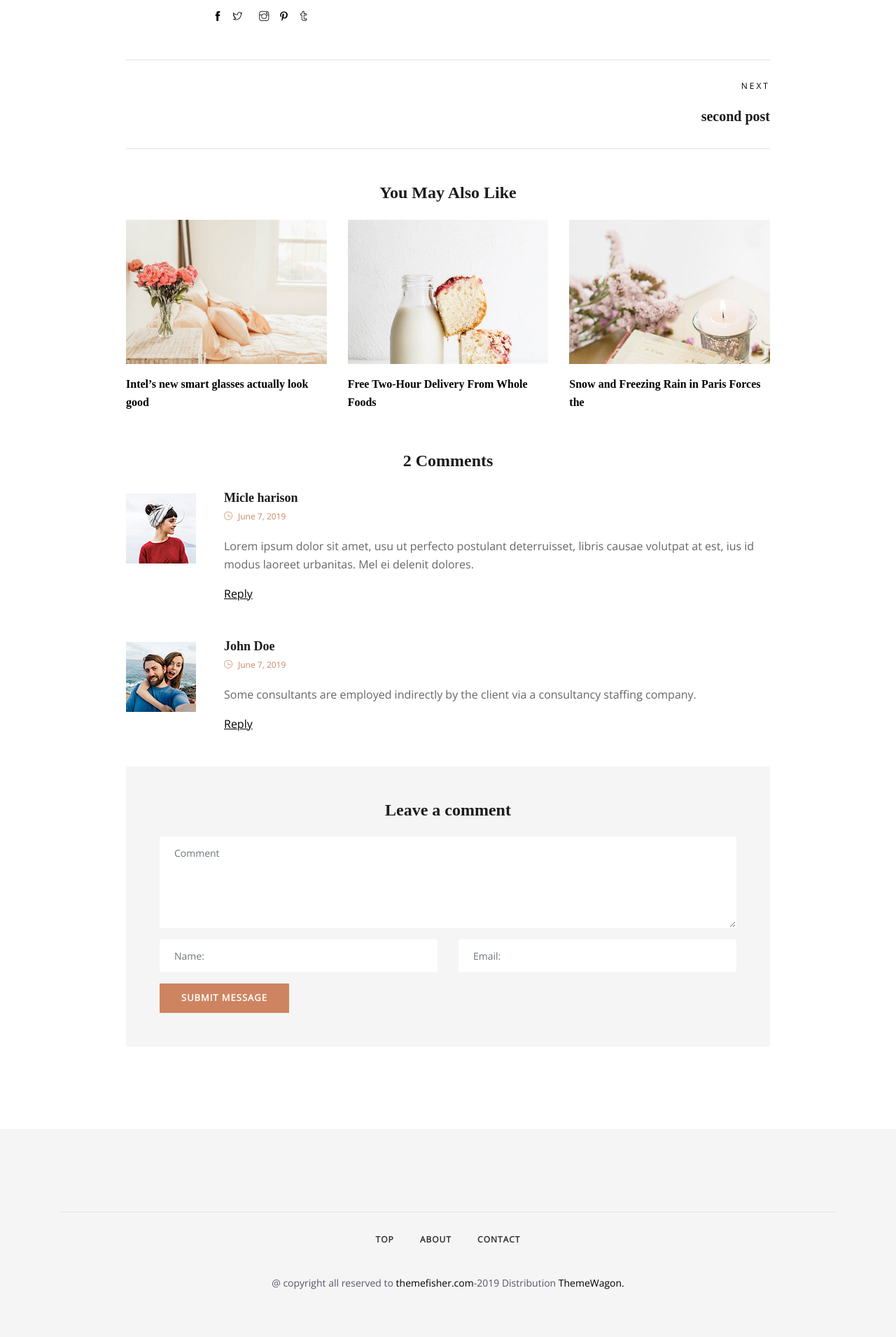
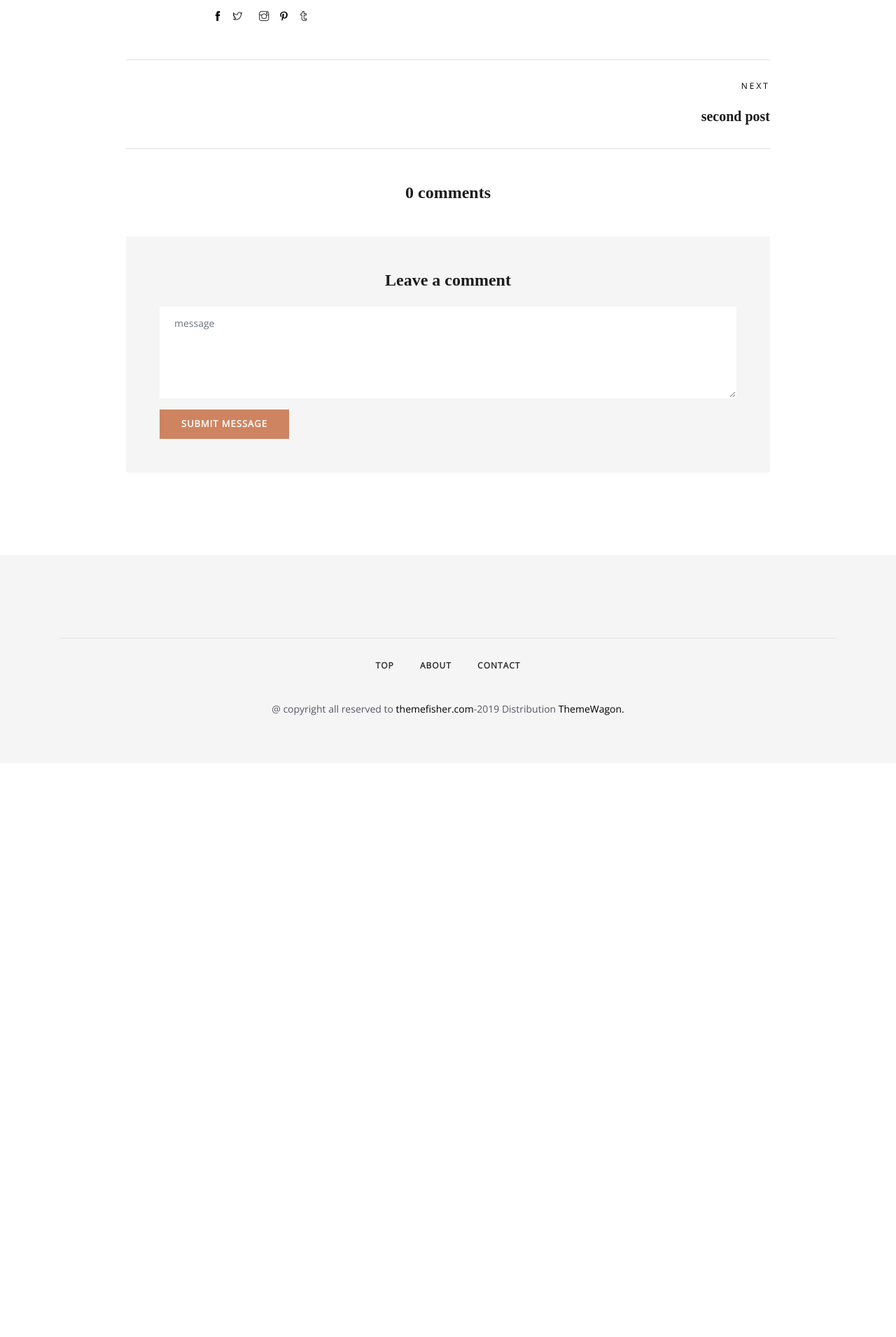
Before and after one commit to AminJml81/Comptete-Blog-App, a Django app: page /blog/1 in a window 1280 px wide. Shown: the part 1325-3235 px from the top of the page at 70% size. After the commit the page ends 2347 px from the top, so only its background shows below. Run offline with Django 4.2, Linux system fonts and the light colour scheme; a user stored in the database is signed in; data comes from the database, SQL or seed files in the repository; both versions use the stored data as it was after the commit; parts of the project's set-up code (start-up, migrations or seed data) failed here and were passed over; some libraries are stand-ins or nearby versions; some web fonts are replaced.

Commit message:
added commenting seciton for blog:single

```diff
--- /dev/null
+++ b/blog/forms.py
@@ -0,0 +1,14 @@
+from blog.models import Comment
+from django import forms
+
+from django_recaptcha.fields import ReCaptchaField
+from django_recaptcha.widgets import ReCaptchaV2Checkbox
+
+
+class CommentForm(forms.ModelForm):
+    # using captch version2(simple captcha) for contact form
+    captcha = ReCaptchaField(widget=ReCaptchaV2Checkbox)
+
+    class Meta:
+        model = Comment
+        fields = ['message',]
--- a/blog/models.py
+++ b/blog/models.py
@@ -14,6 +14,7 @@ class Category(models.Model):
     def __str__(self) -> str:
         return self.name
 
+
 class Post(models.Model):
     image = models.ImageField(upload_to='blog/', default='blog/default.jpg')
     title = models.CharField(max_length=255, null=False, blank=False )
@@ -27,7 +28,6 @@ class Post(models.Model):
     status = models.BooleanField(default=1)
     views = models.PositiveIntegerField(default=0)
     time_to_read = models.PositiveIntegerField(default=1)
-    #comments
 
     class meta:
         ordering = ('-created_date',)
@@ -37,3 +37,20 @@ class Post(models.Model):
 
     def get_absolute_url(self):
         return reverse("blog:single", kwargs={"pid": self.pk})
+
+
+class Comment(models.Model):
+    message = models.TextField(max_length=1024, null=False, blank=False)
+    username = models.CharField(max_length=30, null=False, blank=False)
+    email = models.EmailField(max_length=30, null=False, blank=False)
+    post = models.ForeignKey(Post, on_delete=models.CASCADE)
+    approved = models.BooleanField(default=False)
+    created_date = models.DateTimeField(auto_now_add=True)
+    updated_date = models.DateTimeField(auto_now=True)
+
+
+    class Meta:
+        ordering = ['-created_date']
+
+    def __str__(self) -> str:
+        return self.message[:20]
--- a/blog/views.py
+++ b/blog/views.py
@@ -1,8 +1,10 @@
 from django.shortcuts import render, get_object_or_404, get_list_or_404
-from blog.models import Post
+from blog.models import Post, Comment
 from django.utils import timezone
 from django.core.paginator import Paginator
 from django.db.models import Q
+from django.contrib import messages
+from blog.forms import CommentForm
 
 # Create your views here.
 def index_view(request,*args, **kwargs):
@@ -29,12 +31,30 @@ def index_view(request,*args, **kwargs):
     return render(request, 'index.html', context)
 
 def blog_single_view(request, pid:int):
-    post = Post.objects.filter(id=pid, status=True, published_date__lte=timezone.now()).first()
+    post = Post.objects.get(id=pid, status=True, published_date__lte=timezone.now())
     context = {}
+
+    # if user is adding a comment
+    if request.method == 'POST':
+        form = CommentForm(request.POST)
+        if form.is_valid():
+            form.instance.post = post
+            form.instance.username = request.user.username
+            form.instance.email = request.user.email
+
+            form.save()
+            messages.add_message(request, messages.SUCCESS, 'your comment added successfully')
+        else:
+            print(form.errors)
+            messages.add_message(request, messages.ERROR, "your comment didn't added successfully")
+
     if post:
+        form = CommentForm() if request.user.is_authenticated else None
         prev_post, next_post = find_prev_next_posts(post)
+        comments = find_blog_comments(post)
         increment_post_view(post)
-        context = {'prev_post':prev_post, 'post':post, 'next_post':next_post}
+        context = {'prev_post':prev_post, 'post':post,
+                   'next_post':next_post, 'form':form, 'comments':comments}
 
     return render(request, 'blog-single.html', context)
 
@@ -43,8 +63,12 @@ def find_prev_next_posts(post: Post):
     main_post_index = posts.index(post)
     prev_post = None if main_post_index == 0 else posts[main_post_index-1]
     next_post = None if len(posts) == 1 else posts[main_post_index + 1]
-    print(next_post)
     return prev_post, next_post
+
+
+def find_blog_comments(post: Post):
+    return Comment.objects.filter(post=post)
+
 
 def increment_post_view(post: Post):
     post.views += 1
--- a/templates/blog-single.html
+++ b/templates/blog-single.html
@@ -1,5 +1,6 @@
 {% extends "base.html" %}
 {% load static %}
+{% load blog_tags %}
 <!--WEBSITE: https://themefisher.com-->
 
 
@@ -148,113 +149,46 @@
                         </div>
                         {% endif %}
                     </nav>
-                    <div class="related-posts-block mt-5">
-                        <h3 class="news-title mb-4 text-center">
-                            You May Also Like
-                        </h3>
-                        <!-- three random post-->
-                        <div class="row">
-                            <div class="col-lg-4 col-md-4 col-sm-6">
-                                <div class="post-block-wrapper mb-4 mb-lg-0">
-                                    <a href="blog-single.html">
-                                        <img class="img-fluid" src="{% static 'images/fashion/img-1.jpg' %}" alt="post-thumbnail" />
-                                    </a>
-                                    <div class="post-content mt-3">
-                                        <h5>
-                                            <a href="blog-single.html">Intel’s new smart glasses actually look good</a>
-                                        </h5>
-                                    </div>
-                                </div>
-                            </div>
-                            <div class="col-lg-4 col-md-4 col-sm-6">
-                                <div class="post-block-wrapper mb-4 mb-lg-0">
-                                    <a href="blog-single.html">
-                                        <img class="img-fluid" src="{% static 'images/fashion/img-2.jpg' %}" alt="post-thumbnail" />
-                                    </a>
-                                    <div class="post-content mt-3">
-                                        <h5>
-                                            <a href="blog-single.html">Free Two-Hour Delivery From Whole Foods</a>
-                                        </h5>
-                                    </div>
-                                </div>
-                            </div>
-                            <div class="col-lg-4 col-md-4 col-sm-6">
-                                <div class="post-block-wrapper">
-                                    <a href="blog-single.html">
-                                        <img class="img-fluid" src="{% static 'images/fashion/img-3.jpg' %}" alt="post-thumbnail" />
-                                    </a>
-                                    <div class="post-content mt-3">
-                                        <h5>
-                                            <a href="blog-single.html">Snow and Freezing Rain in Paris Forces the</a>
-                                        </h5>
-                                    </div>
+
+                    <!--post comments-->
+                    <div class="comment-area my-5">
+                        <h3 class="mb-4 text-center">{{comments|length}} comments</h3>
+                        {% for comment in comments %}
+                        <div class="comment-area-box media mt-5">
+                            {% comment %} <img alt="" src="{% static 'images/blog-user-2.jpg' %}" class="img-fluid float-left mr-3 mt-2"> {% endcomment %}
+
+                            <div class="media-body ml-4">
+                                <h4 class="mb-0">{{comment.username}} </h4>
+                                <span class="date-comm font-sm text-capitalize text-color"><i
+                                        class="ti-time mr-2"></i>{{comment.created_date}} </span>
+
+                                <div class="comment-content mt-3">
+                                    <p>{{comment.message}}</p>
                                 </div>
                             </div>
                         </div>
+                        {% endfor %}
                     </div>
 
-                    <!--post comments-->
-                    <div class="comment-area my-5">
-                        <h3 class="mb-4 text-center">2 Comments</h3>
-                        <div class="comment-area-box media">
-                            <img alt="" src="{% static 'images/blog-user-2.jpg' %}" class="img-fluid float-left mr-3 mt-2">
-
-                            <div class="media-body ml-4">
-                                <h4 class="mb-0">Micle harison </h4>
-                                <span class="date-comm font-sm text-capitalize text-color"><i
-                                        class="ti-time mr-2"></i>June 7, 2019 </span>
-
-                                <div class="comment-content mt-3">
-                                    <p>Lorem ipsum dolor sit amet, usu ut perfecto postulant deterruisset, libris causae
-                                        volutpat at est, ius id modus laoreet urbanitas. Mel ei delenit dolores.</p>
-                                </div>
-                                <div class="comment-meta mt-4 mt-lg-0 mt-md-0">
-                                    <a href="#" class="text-underline ">Reply</a>
-                                </div>
+                    {% if user.is_authenticated %}
+                    <form method="POST" action="{% url 'blog:single' pid=post.id %}"class="comment-form mb-5 gray-bg p-5" id="comment-form"> {% csrf_token %}
+                        <h3 class="mb-4 text-center">Leave a comment</h3>
+                        <div class="row">
+                            <div class="col-lg-12">
+                                <textarea class="form-control mb-3" name="message" id="comment" cols="30" rows="5"
+                                    placeholder="message"></textarea>
                             </div>
                         </div>
 
-                        <div class="comment-area-box media mt-5">
-                            <img alt="" src="{% static 'images/blog-user-3.jpg' %}" class="mt-2 img-fluid float-left mr-3">
-
-                            <div class="media-body ml-4">
-                                <h4 class="mb-0 ">John Doe </h4>
-                                <span class="date-comm font-sm text-capitalize text-color"><i
-                                        class="ti-time mr-2"></i>June 7, 2019 </span>
-
-                                <div class="comment-content mt-3">
-                                    <p>Some consultants are employed indirectly by the client via a consultancy staffing
-                                        company. </p>
-                                </div>
-                                <div class="comment-meta mt-4 mt-lg-0 mt-md-0">
-                                    <a href="#" class="text-underline">Reply</a>
-                                </div>
-                            </div>
-                        </div>
-                    </div>
-
-                    <form class="comment-form mb-5 gray-bg p-5" id="comment-form">
-                        <h3 class="mb-4 text-center">Leave a comment</h3>
-                        <div class="row">
-                            <div class="col-lg-12">
-                                <textarea class="form-control mb-3" name="comment" id="comment" cols="30" rows="5"
-                                    placeholder="Comment"></textarea>
-                            </div>
-                            <div class="col-md-6">
-                                <div class="form-group">
-                                    <input class="form-control" type="text" name="name" id="name" placeholder="Name:">
-                                </div>
-                            </div>
-                            <div class="col-md-6">
-                                <div class="form-group">
-                                    <input class="form-control" type="text" name="mail" id="mail" placeholder="Email:">
-                                </div>
-                            </div>
-                        </div>
-
+                        {{form.captcha}}
                         <input class="btn btn-primary" type="submit" name="submit-contact" id="submit_contact"
                             value="Submit Message">
                     </form>
+
+                    {% else %}
+                    <a href="{% url 'account_login' %}">Login/Sign Up to Comment</a>
+                    {%endif%}
+
 
                 </div>
             </div>
```
Also changed, not shown: blog/admin.py (+8 -1 lines), blog/migrations/0006_comment.py (added), db.sqlite3.
